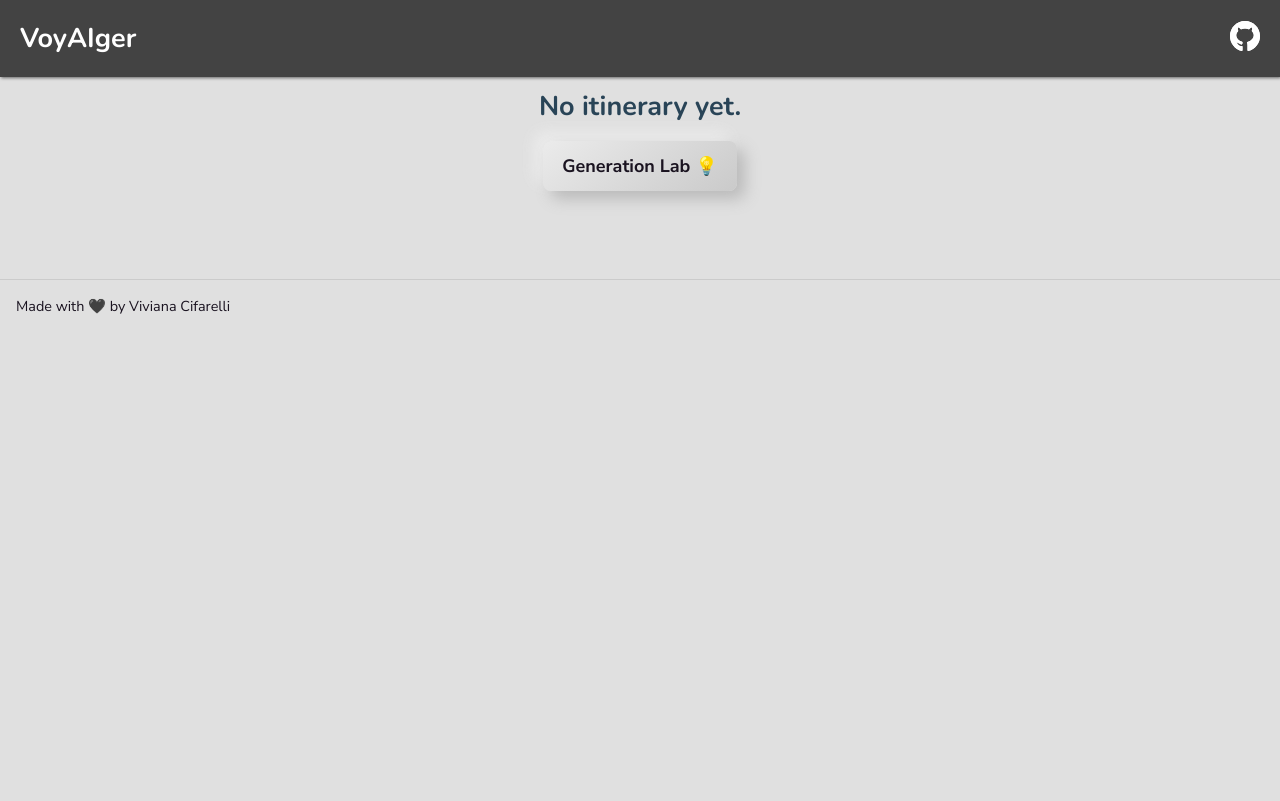
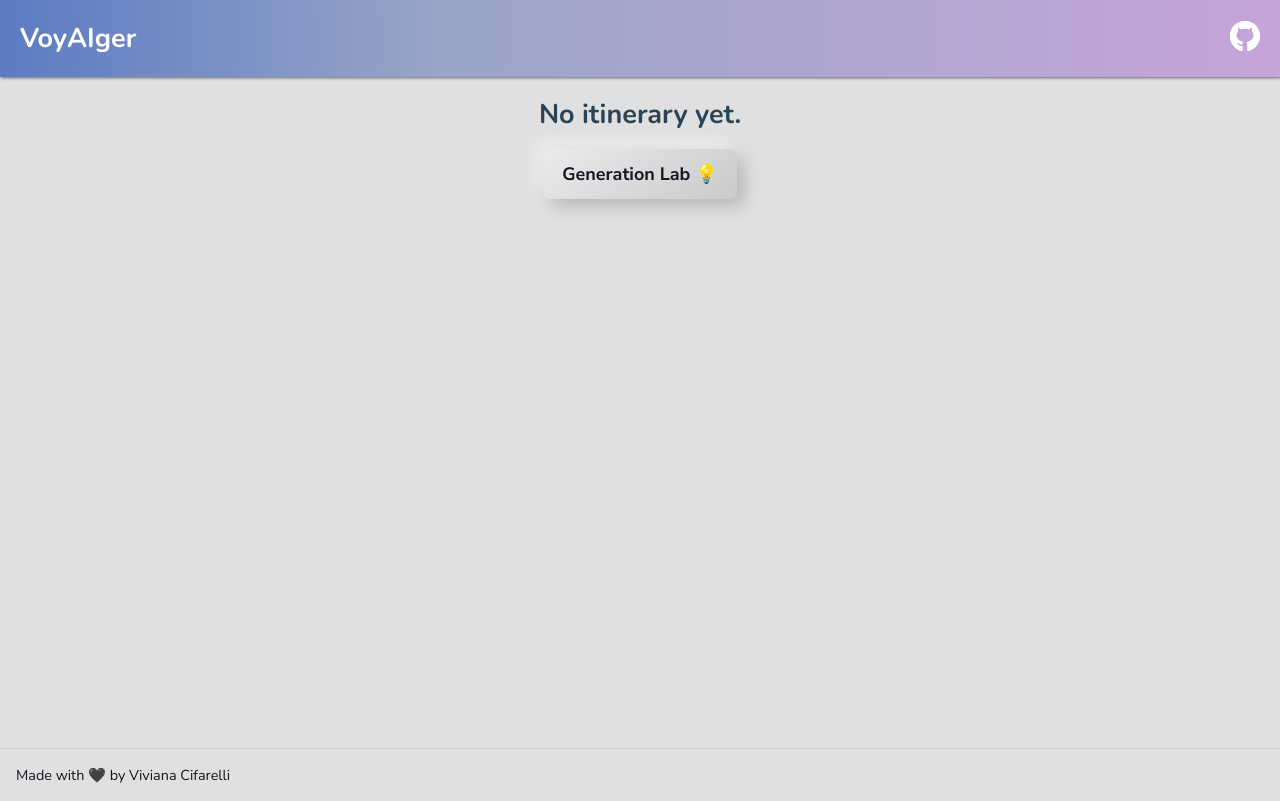
Before and after one commit to cif95/voyaiger, a Next.js app: page /itinerary in a window 1280 px wide. Built offline with nearby package versions, Linux system fonts and the light colour scheme.

Commit message:
update itinerary page layout

```diff
--- a/app/components/Itinerary/ItinerarySection/ItinerarySection.component.jsx
+++ b/app/components/Itinerary/ItinerarySection/ItinerarySection.component.jsx
@@ -35,7 +35,7 @@ export const ItinerarySection = () => {
 	}, [dispatch]);
 
 	if (!itinerary) return (
-		<section className={styles.itinerary}>
+		<section className={`${styles.itinerary} container`}>
 			<h2>No itinerary yet.</h2>
 			<Link href="/generation-lab" className="primaryButton">
 				Generation Lab &#128161;
--- a/app/components/Itinerary/ItinerarySection/ItinerarySection.module.css
+++ b/app/components/Itinerary/ItinerarySection/ItinerarySection.module.css
@@ -1,11 +1,13 @@
 .itinerary {
 
-	padding: 32px 0;
+	min-height: calc(100vh - 52px);
 	gap: 16px;
 	display: flex;
 	flex-direction: column;
 	align-items: center;
 	justify-content: flex-start;
+
+	padding: 6rem 1rem 1rem;
 }
 
 .title {
--- a/app/components/Itinerary/ItinerarySection/ItineraryStop/ItineraryStop.component.jsx
+++ b/app/components/Itinerary/ItinerarySection/ItineraryStop/ItineraryStop.component.jsx
@@ -10,7 +10,7 @@ export const ItineraryStop = ({ stop }) => {
 		<li key={stop.city} className={styles.container}>
 
 			<div className="row gap-m space-between">
-				<div className="column" style={{maxWidth: '50%'}}>
+				<div className="column gap-s" style={{maxWidth: '70%'}}>
 					<div className="row gap-xs">
 						<h4>{stop?.city}</h4>
 						<span>{stop?.duration}</span>
--- a/app/components/Itinerary/ItinerarySection/ItineraryStop/WeatherWidget/WeatherWidget.component.jsx
+++ b/app/components/Itinerary/ItinerarySection/ItineraryStop/WeatherWidget/WeatherWidget.component.jsx
@@ -12,8 +12,8 @@ export const WeatherWidget = ({ weather }) => {
 				className={styles.weatherIcon}
 				src={weather?.iconUrl}
 				alt={weather?.description}
-				width={80}
-				height={80}
+				width={60}
+				height={60}
 			/>
 			<div className="row gap-xs justify-center">
 				<span>{weather?.temperature?.current}°</span>
--- a/app/components/UI/Header/Header.component.jsx
+++ b/app/components/UI/Header/Header.component.jsx
@@ -1,7 +1,9 @@
 'use client';
-
+// React
+import { useEffect, useState } from "react";
 // Next
 import Link from "next/link";
+import { usePathname } from 'next/navigation'
 // Assets
 import GithubSVG from "assets/icons/github.svg";
 // Style
@@ -11,7 +13,11 @@ import { motion, useScroll, useTransform } from 'motion/react';
 
 export const Header = () => {
 
+	const [isItineraryPage, setIsItineraryPage] = useState(false);
+
 	const { scrollYProgress } = useScroll();
+
+	const pathname = usePathname();
 
 	const backgroundColorOpacity = useTransform(
 		scrollYProgress,
@@ -19,13 +25,22 @@ export const Header = () => {
 		[0.1, 0.7]
 	);
 
+	useEffect(() => {
+		if (pathname === "/itinerary") {
+			setIsItineraryPage(true);
+		} else {
+			setIsItineraryPage(false);
+		}
+	}, [pathname])
+
+
 	return(
-		<header className={styles.fixedHeader}>
+		<header className={isItineraryPage ? styles.fixedHeaderFilled : styles.fixedHeader}>
 
-			<motion.div
+			{ !isItineraryPage && <motion.div
 				className={styles.backgroundLayer}
 				style={{ opacity: backgroundColorOpacity}}
-			/>
+			/>}
 
 			<Link href="/">
 				<h2>VoyAIger</h2>
--- a/app/components/UI/Header/Header.module.css
+++ b/app/components/UI/Header/Header.module.css
@@ -15,6 +15,14 @@
 	align-items: center;
 
 	color: white;
+}
+
+.fixedHeaderFilled {
+	composes: fixedHeader;
+	background: rgb(46,89,184);
+	background: -moz-linear-gradient(90deg, rgba(46, 89, 184, 0.75) 0%, rgba(99, 120, 181, 0.56) 35%, rgba(177, 118, 212, 0.57) 100%);
+	background: -webkit-linear-gradient(90deg, rgba(46, 89, 184, 0.75) 0%, rgba(99, 120, 181, 0.56) 35%, rgba(177, 118, 212, 0.57) 100%);
+	background: linear-gradient(90deg, rgba(46, 89, 184, 0.75) 0%, rgba(99, 120, 181, 0.56) 35%, rgba(177, 118, 212, 0.57) 100%);
 }
 
 .githubSvg {
--- a/app/itinerary/page.js
+++ b/app/itinerary/page.js
@@ -10,11 +10,9 @@ export default function ItineraryPage() {
 
 	return (
 		<main>
-			<div className="container">
-				<Provider store={store}>
-					<ItinerarySection />
-				</Provider>
-			</div>
+			<Provider store={store}>
+				<ItinerarySection />
+			</Provider>
 		</main>
 	);
 }
```
